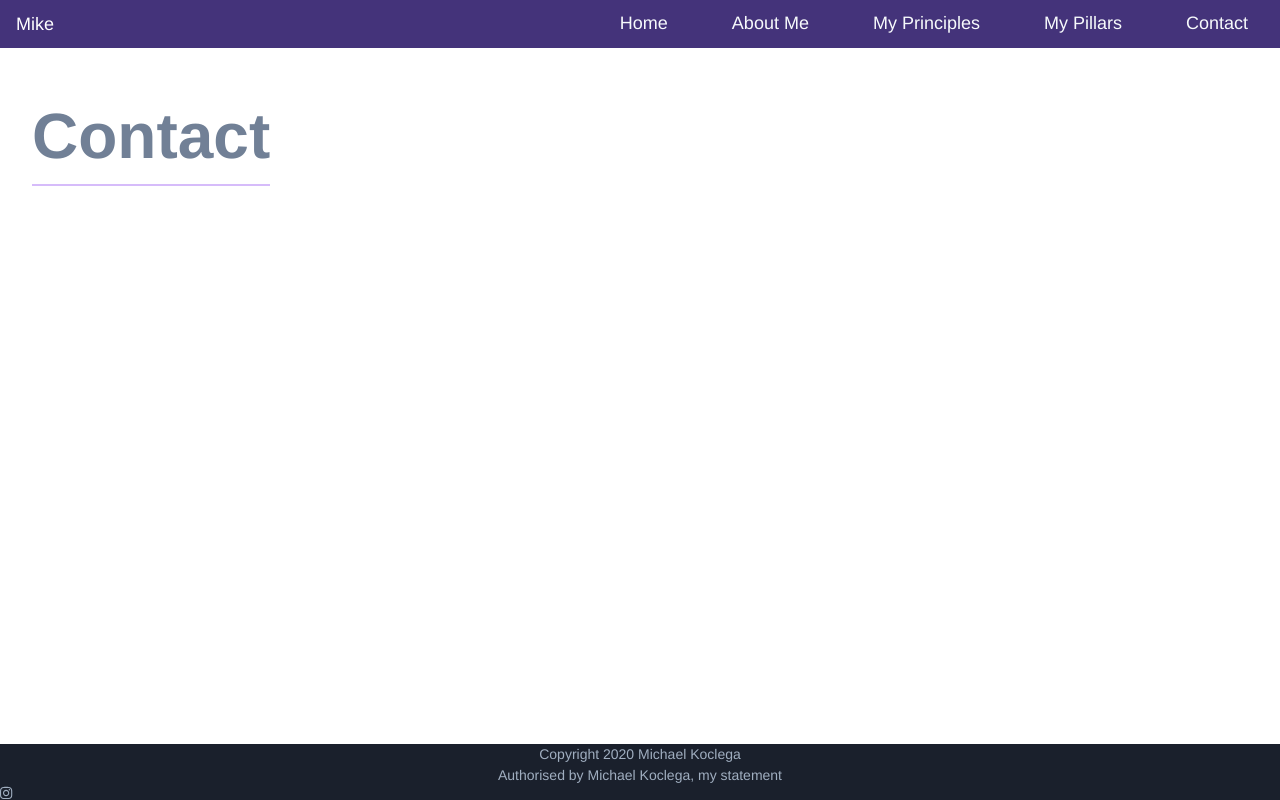
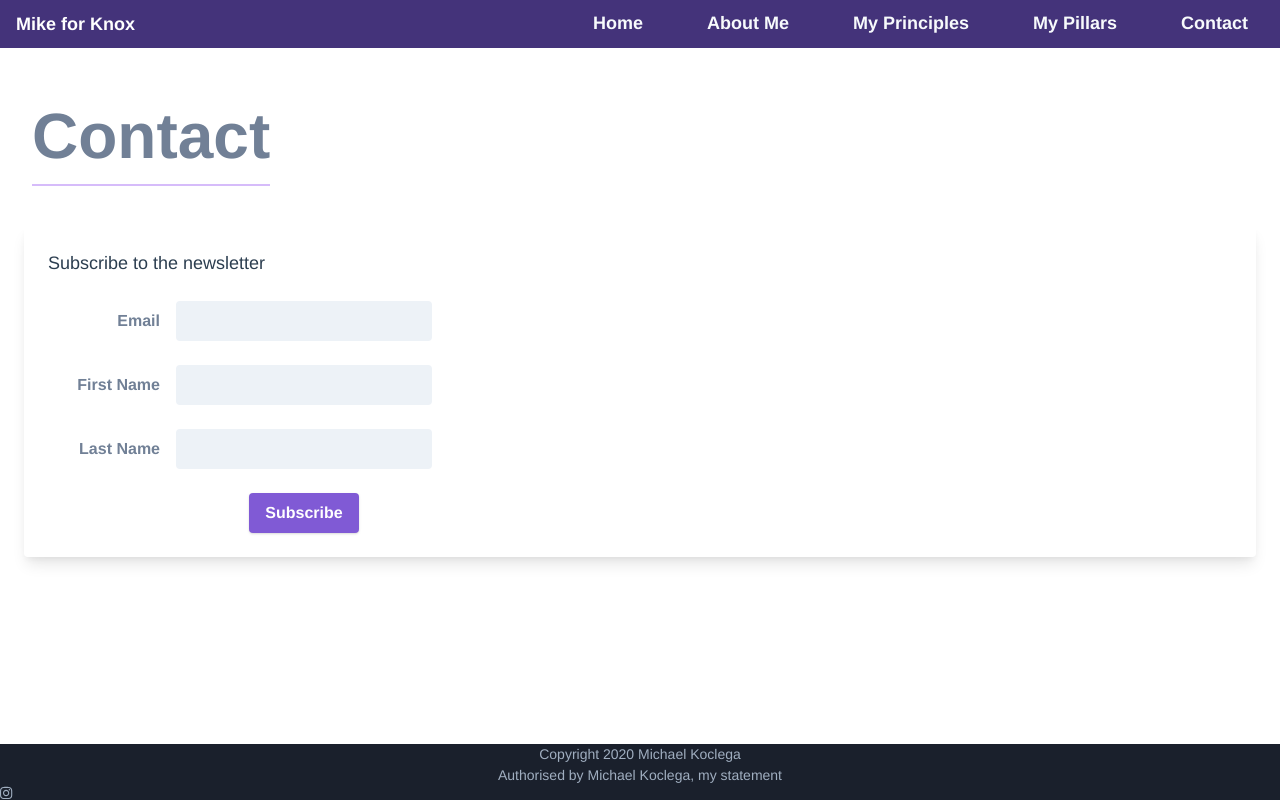
Before and after one commit to Veldrin055/mike-knox, a Vue app: page /#/contact in a window 1280 px wide. Built offline with nearby package versions, Linux system fonts and the light colour scheme.

Commit message:
Add mailchimp form

```diff
--- a/src/components/Contact.vue
+++ b/src/components/Contact.vue
@@ -7,7 +7,22 @@
       </h3>
     </div>
     <div class="w-full py-10">
+      <div class="w-auto shadow-lg p-6 rounded">
+        <h4 class="text-left text-lg mb-6">Subscribe to the newsletter</h4>
+        <mail-signup-form></mail-signup-form>
+      </div>
     </div>
   </div>
- </div>
- </template>
+</div>
+</template>
+
+<script>
+import MailSignupForm from './MailSignupForm.vue'
+
+export default {
+  name: 'Contact',
+  components: {
+    MailSignupForm,
+  }
+}
+</script>
--- /dev/null
+++ b/src/components/MailSignupForm.vue
@@ -0,0 +1,44 @@
+<template>
+  <form class="w-full max-w-sm" action="https://mike4knox.us17.list-manage.com/subscribe/post" method="POST">
+    <input type="hidden" name="u" value="aaf884fe9bc4d44c74514fcb3">
+    <input type="hidden" name="id" value="f0d4295e4c">
+    <div class="md:flex md:items-center mb-6">
+      <div class="md:w-1/3">
+        <label class="block text-gray-600 font-bold md:text-right mb-1 md:mb-0 pr-4" for="inline-full-name">
+          Email
+        </label>
+      </div>
+      <div class="md:w-2/3">
+        <input class="bg-gray-200 appearance-none border-2 border-gray-200 rounded w-full py-2 px-4 text-gray-700 leading-tight focus:outline-none focus:bg-white focus:border-purple-500" id="MERGE0" name="MERGE0" type="email">
+      </div>
+    </div>
+    <div class="md:flex md:items-center mb-6">
+      <div class="md:w-1/3">
+        <label class="block text-gray-600 font-bold md:text-right mb-1 md:mb-0 pr-4" for="inline-password">
+          First Name
+        </label>
+      </div>
+      <div class="md:w-2/3">
+        <input class="bg-gray-200 appearance-none border-2 border-gray-200 rounded w-full py-2 px-4 text-gray-700 leading-tight focus:outline-none focus:bg-white focus:border-purple-500" id="MERGE1" name="MERGE1" type="text">
+      </div>
+    </div>
+    <div class="md:flex md:items-center mb-6">
+      <div class="md:w-1/3">
+        <label class="block text-gray-600 font-bold md:text-right mb-1 md:mb-0 pr-4" for="inline-password">
+          Last Name
+        </label>
+      </div>
+      <div class="md:w-2/3">
+        <input class="bg-gray-200 appearance-none border-2 border-gray-200 rounded w-full py-2 px-4 text-gray-700 leading-tight focus:outline-none focus:bg-white focus:border-purple-500" id="MERGE2" name="MERGE2" type="text">
+      </div>
+    </div>
+    <div class="md:flex md:items-center">
+      <div class="md:w-1/3"></div>
+      <div class="md:w-2/3">
+        <button class="shadow bg-purple-600 hover:bg-purple-500 focus:shadow-outline focus:outline-none text-white font-bold py-2 px-4 rounded" type="submit">
+          Subscribe
+        </button>
+      </div>
+    </div>
+  </form>
+</template>
--- a/src/components/Nav.vue
+++ b/src/components/Nav.vue
@@ -1,7 +1,7 @@
 <template>
 <nav class="relative select-none bg-purple-900 text-gray-100 lg:flex lg:items-stretch w-full">
   <div class="flex flex-no-shrink items-stretch h-12">
-    <h4 class="flex-no-grow flex-no-shrink relative py-2 px-4 text-lg leading-normal text-white no-underline flex items-center hover:bg-grey-dark">Mike</h4>
+    <router-link to="/" class="flex-no-grow flex-no-shrink relative py-2 px-4 text-lg leading-normal text-white font-extrabold no-underline flex items-center hover:bg-grey-dark">Mike for Knox</router-link>
     <button @click="toggleMenu" class="block lg:hidden cursor-pointer ml-auto relative w-12 h-12 p-4">
       <svg v-show="!expanded" class="fill-current text-white" xmlns="http://www.w3.org/2000/svg" viewBox="0 0 20 20"><path d="M0 3h20v2H0V3zm0 6h20v2H0V9zm0 6h20v2H0v-2z"/></svg>
       <svg v-show="expanded" class="fill-current text-white" xmlns="http://www.w3.org/2000/svg" viewBox="0 0 20 20"><path d="M10 8.586L2.929 1.515 1.515 2.929 8.586 10l-7.071 7.071 1.414 1.414L10 11.414l7.071 7.071 1.414-1.414L11.414 10l7.071-7.071-1.414-1.414L10 8.586z"/></svg>
--- a/src/components/NavLink.vue
+++ b/src/components/NavLink.vue
@@ -1,5 +1,5 @@
 <template>
-  <router-link class="flex-no-grow flex-no-shrink relative py-2 px-4 leading-normal flex items-center mx-4 text-lg border-b-2 border-transparent hover:border-b-2 hover:border-indigo-300 transition duration-500" :to="to"><slot></slot></router-link>
+  <router-link class="flex-no-grow flex-no-shrink relative py-2 px-4 leading-normal flex items-center mx-4 text-lg border-b-2 border-transparent hover:border-b-2 hover:border-indigo-300 transition duration-500 font-semibold" :to="to"><slot></slot></router-link>
 </template>
 
 <script>
--- a/src/components/Pillars.vue
+++ b/src/components/Pillars.vue
@@ -8,7 +8,7 @@
     </div>
     <div class="w-full py-10">
 
-      <div class="md:flex bg-white rounded-lg p-6 mb-6 shadow">
+      <div class="md:flex bg-white rounded-lg p-6 mb-6 shadow-lg">
         <!-- todo image -->
         <div class="text-center md:text-left">
           <h2 class="md:text-2xl text-xl mb-1">Ensure Wellbeing</h2>
@@ -17,7 +17,7 @@
         </div>
       </div>
 
-      <div class="md:flex bg-white rounded-lg p-6 mb-6 shadow">
+      <div class="md:flex bg-white rounded-lg p-6 mb-6 shadow-lg">
         <!-- todo image -->
         <div class="text-center md:text-left">
           <h2 class="text-2xl mb-1">Assistance</h2>
@@ -26,7 +26,7 @@
         </div>
       </div>
 
-      <div class="md:flex bg-white rounded-lg p-6 mb-6 shadow">
+      <div class="md:flex bg-white rounded-lg p-6 mb-6 shadow-lg">
         <!-- todo image -->
         <div class="text-center md:text-left">
           <h2 class="text-2xl mb-1">Community</h2>
@@ -35,7 +35,7 @@
         </div>
       </div>
 
-      <div class="md:flex bg-white rounded-lg p-6 mb-6 shadow">
+      <div class="md:flex bg-white rounded-lg p-6 mb-6 shadow-lg">
         <!-- todo image -->
         <div class="text-center md:text-left">
           <h2 class="text-2xl mb-1">Integrate with the Wider Community</h2>
@@ -44,7 +44,7 @@
         </div>
       </div>
 
-      <div class="md:flex bg-white rounded-lg p-6 mb-6 shadow">
+      <div class="md:flex bg-white rounded-lg p-6 mb-6 shadow-lg">
         <!-- todo image -->
         <div class="text-center md:text-left">
           <h2 class="text-2xl mb-1">Development in the Community</h2>
--- a/src/components/Principles.vue
+++ b/src/components/Principles.vue
@@ -7,15 +7,15 @@
       </h3>
     </div>
     <div class="w-full py-10">
-      <div class="md:flex bg-white rounded-lg p-6 mb-6 shadow">
+      <div class="md:flex bg-white rounded-lg p-6 mb-6 shadow-lg">
         <!-- todo image -->
         <div class="text-center md:text-left">
-          <h2 class="text-lg">Support Community</h2>
+          <h2 class="text-2xl">Support Community</h2>
           <div class="text-gray-600">Words</div>
         </div>
       </div>
 
-      <div class="md:flex bg-white rounded-lg p-6 mb-6 shadow">
+      <div class="md:flex bg-white rounded-lg p-6 mb-6 shadow-lg">
         <!-- todo image -->
         <div class="text-center md:text-left">
           <h2 class="text-2xl">Nurture the Environment</h2>
@@ -23,10 +23,10 @@
         </div>
       </div>
 
-      <div class="md:flex bg-white rounded-lg p-6 mb-6 shadow">
+      <div class="md:flex bg-white rounded-lg p-6 mb-6 shadow-lg">
         <!-- todo image -->
         <div class="text-center md:text-left">
-          <h2 class="text-lg">Ensure Wellbeing</h2>
+          <h2 class="text-2xl">Ensure Wellbeing</h2>
           <div class="text-gray-600">Words</div>
         </div>
       </div>
```
